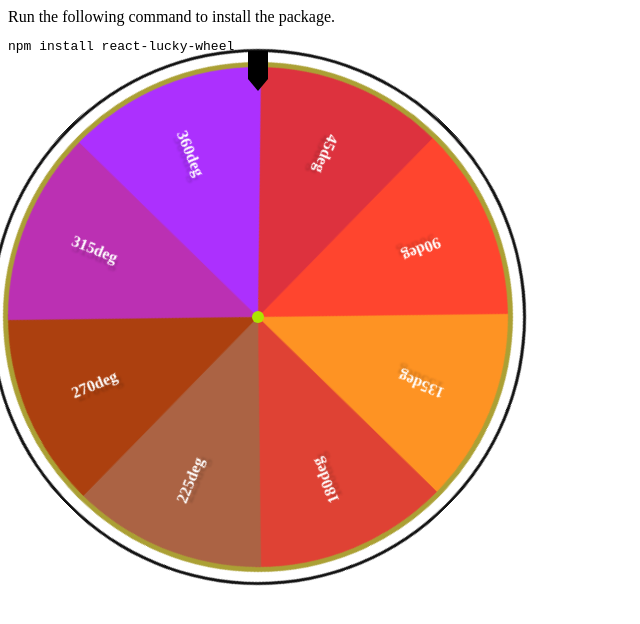
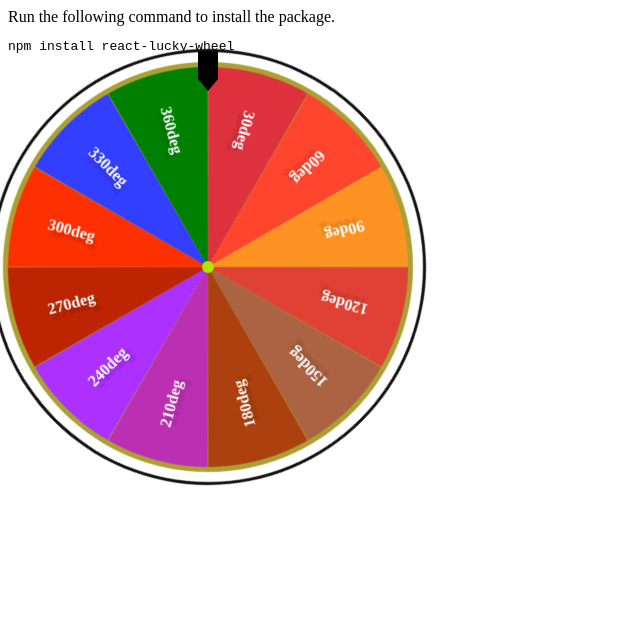
Before and after one commit to Beefy-py/react-lucky-wheel, a React (Create React App) app: page / in a window 1280 px wide. Shown: the top 624 px of the page, without its empty margins (0-640 px from the left). Built offline with nearby package versions, Linux system fonts and the light colour scheme.

Commit message:
feat: :sparkles: spin and set the wheel to disabled
able to spin once. The wheel is disabled after and an overlay is displayed.

```diff
--- a/src/App.tsx
+++ b/src/App.tsx
@@ -10,8 +10,8 @@ function App() {
           <main className="flex">
             <Wheel
               wheel={{
-                width: 500,
-                height: 500,
+                width: 400,
+                height: 400,
                 segments: [
                   { name: "One", image: "", color: "#dd323e" },
                   { name: "Two", image: "", color: "#ff452e" },
@@ -21,10 +21,10 @@ function App() {
                   { name: "Six", image: "", color: "#ac400f" },
                   { name: "Seven", image: "", color: "#bb30b3" },
                   { name: "Eight", image: "", color: "#ac30fe" },
-                  // { name: "Nine", image: "", color: "#bc2402" },
-                  // { name: "Ten", image: "", color: "#fc3001" },
-                  // { name: "Eleven", image: "", color: "#333ffe" },
-                  // { name: "Twelve", image: "", color: "green" },
+                  { name: "Nine", image: "", color: "#bc2402" },
+                  { name: "Ten", image: "", color: "#fc3001" },
+                  { name: "Eleven", image: "", color: "#333ffe" },
+                  { name: "Twelve", image: "", color: "green" },
                   // { name: "13", image: "", color: "red" },
                   // { name: "14", image: "", color: "pink" },
                   // { name: "15", image: "", color: "blue" },
@@ -37,6 +37,7 @@ function App() {
                 backgroundColor: "#aba034",
                 timingFunction: "ease-in-out",
                 rotations:3,
+                disabled: false,
               }}
               spinBtn={{
                 text: "spin",
--- a/src/components/Wheel.tsx
+++ b/src/components/Wheel.tsx
@@ -15,6 +15,7 @@ type Props = {
     backgroundColor: string;
     timingFunction: string;
     rotations: number;
+    disabled: boolean;
   };
   spinBtn: {
     text: string;
@@ -39,7 +40,10 @@ const Wheel = ({ wheel, spinBtn, pin }: Props) => {
   const startingRotation = 45; //base starting position. This is to start in the middle 90deg
   const initialRotationValue = (360*wheel.rotations)+startingRotation;
   const [rotationValue, setRotationValue] = useState<number>(initialRotationValue);
-  const [segments, setSegments] = useState<ExtendedSegment[]>([]);console.log(segments);
+  const [segments, setSegments] = useState<ExtendedSegment[]>([]);
+  const [spun, setSpun] = useState(false);
+  const [winningSegment, setWinningSegment] = useState<ExtendedSegment| undefined>(undefined);
+  const [isWheelDisabled, setIsWheelDisabled] = useState(wheel.disabled)
 
   if (wheel.segments.length < 4) {
     throw new Error("Only allowing more than 4 segments");
@@ -101,6 +105,17 @@ const Wheel = ({ wheel, spinBtn, pin }: Props) => {
 
   }, [])
 
+  useEffect(() => {
+
+  if(spun){
+    setTimeout(()=>{
+      setIsWheelDisabled(true);
+    },wheel.rotations*1000)
+  }
+
+  }, [spun])
+
+
   const spin = () => {
     setRotationValue((previousRotationValue) => {
       const max = 45;
@@ -109,9 +124,15 @@ const Wheel = ({ wheel, spinBtn, pin }: Props) => {
        const rotationValue = Math.random() * (max - min) + min;
 
       console.log("Rotate Degrees: ", rotationValue);
+      setWinningSegment(segments.find(segment => {
+        if (segment.degreeSpan[0] < rotationValue && rotationValue < segment.degreeSpan[1]){
+return true;
+        }
+      }));
 
       return rotationValue;
     });
+    setSpun(true);
   };
 
   const SpinBtn = styled.div`
@@ -226,7 +247,7 @@ const Wheel = ({ wheel, spinBtn, pin }: Props) => {
           boxShadow: `0 0 0 5px ${wheel.backgroundColor}, 0 0 0 15px #fff, 0 0 0 18px #111`,
           transition: `transform 5s ${wheel.timingFunction}`,
         }}
-        onClick={spin}
+        onClick={()=> {if (isWheelDisabled){console.warn('Wheel Is Disabled')}else{spin()}}}
       >
         {segments.map((segment, index:number) => {
           const {segmentRotation, clipPathValue, rotation, name, color} = segment;
@@ -267,6 +288,17 @@ const Wheel = ({ wheel, spinBtn, pin }: Props) => {
           );
         })}
       </motion.div>
+    {isWheelDisabled &&   <div className="overlay"  style={{
+          position: "absolute",
+          top: 0,
+          left: 0,
+          width: "100%",
+          height: "100%",
+          background: 'rgb(0 0 0 / 65%)',
+          borderRadius: "50%",
+          overflow: "hidden",
+       zIndex:10,cursor: "not-allowed"
+        }}/>}
     </section>
   );
 };
```
Also changed, not shown: 1 other file (tests, documents, lock files or other folders).
